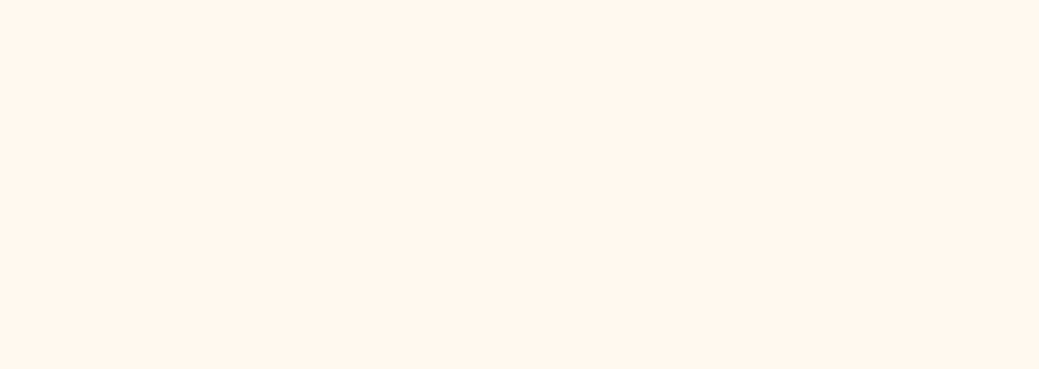
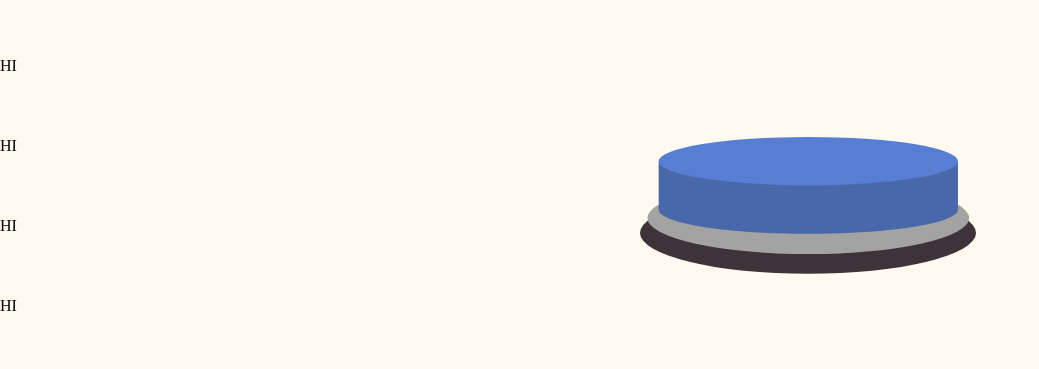
Before and after one commit to PennSpark/sp22-red-penn-playbook, a React (Create React App) app in the folder client/: page /class-x-test in a window 1280 px wide. Before the commit this address had no page. Shown: the part 583-952 px from the top of the page, without its empty margins (0-1039 px from the left). Before the commit the page ends 800 px from the top, so only its background shows below. Built offline with nearby package versions, Linux system fonts and the light colour scheme; a small style sheet from the web is missing; a web font is replaced by a local one.

Commit message:
testing parallax

```diff
--- a/client/src/App.js
+++ b/client/src/App.js
@@ -18,6 +18,9 @@ import PennWrappedAbout from "./components/PennWrappedAbout";
 import HomeAbout from "./components/HomeAbout";
 import MainLayout from "./components/MainLayout";
 import PennInTouchTEST from "./components/PennInTouchTest";
+import ClassXTest from "./components/ClassXTest";
+import { Parallax, ParallaxProvider} from 'react-scroll-parallax'
+
 
 export function App() {
   return (
@@ -29,6 +32,8 @@ export function App() {
             <Route path="home" element={<Navigate replace to="/" />} />
             <Route path="penn-in-touch" element={<Canvas />} />
             <Route path="penn-in-touch-test" element={<PennInTouchTEST />} />
+            <Route path="class-x-test" element={<ClassXTest />} />
+
           </Route>
           <Route path="/under-the-button">
             <Route path=":qId" element={<UnderButton />} />
@@ -80,7 +85,7 @@ export function App() {
             />
           </Route>
         </Routes>
-      </BrowserRouter>
+              </BrowserRouter>
     </ErrorBoundary>
   );
 }
--- /dev/null
+++ b/client/src/components/ClassXTest.jsx
@@ -0,0 +1,57 @@
+import React, { useRef, useEffect, useState } from 'react';
+import Draggable from 'react-draggable';
+import { Parallax, ParallaxProvider } from 'react-scroll-parallax'
+import './classx.css'
+import buttonOutline from './svg/button.svg'
+
+
+const ClassXTest = () => {
+
+    function name(name) {
+        return (
+            <div style={{ height: '10vh', color: 'black', width: '50vw', position: "relative" }}>
+                {name}
+            </div>
+        )
+    }
+
+    function pic(pic) {
+        return (
+            <div style={{ height: '80vh', color: 'red', width: '50vw' }}>
+                <img src={buttonOutline}></img>
+            </div>
+        )
+    }
+
+
+    return (
+        <div className="your-scroll-container" >
+            <ParallaxProvider>
+                <div style={{display:'flex'}}>
+                <Parallax
+                    translateY={["0vh", "400vh"]}
+                >
+                    {name('HI')}
+                    {name('HI')}
+                    {name('HI')}
+                    {name('HI')}
+                    {name('HI')}
+                </Parallax>
+                <Parallax
+                    translateY={["150vh", "-150vh"]}
+                    >
+                    {pic('HI')}
+                    {pic('HI')}
+                    {pic('HI')}
+                    {pic('HI')}
+                    {pic('HI')}
+                </Parallax>
+                </div>
+            </ParallaxProvider>
+        </div>
+    );
+
+
+};
+
+export default ClassXTest;
--- /dev/null
+++ b/client/src/components/classx.css
@@ -0,0 +1,3 @@
+html, body{
+    overflow: visible !important;
+}
```
